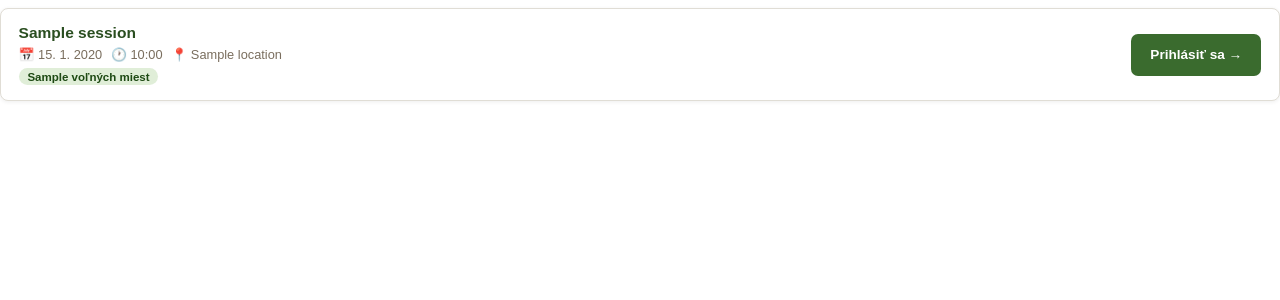
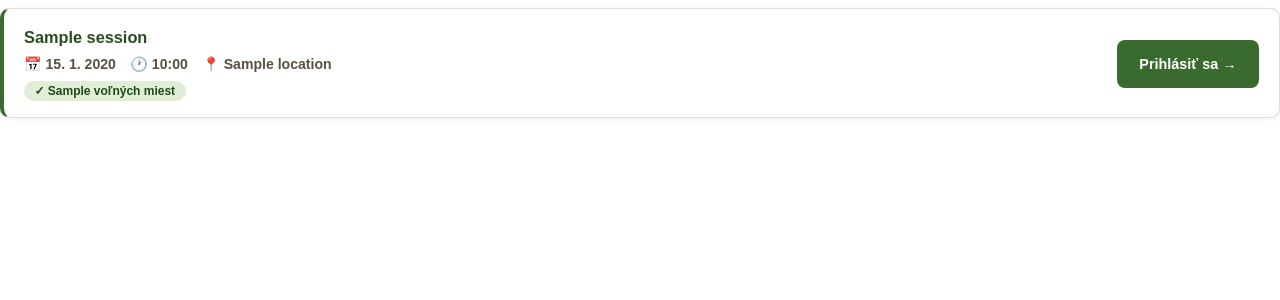
Before and after one commit to majerzdenko-lab/minicrmkos, a Flask app: template templates/kurzy.html in a window 1280 px wide. Shown: the top 300 px of the page. Run offline with Flask 3, Linux system fonts and the light colour scheme; the template is opened without the code that fills it: most values are stand-ins (such as "Sample title", 1, 10 or a date in 2020); some web fonts are replaced.

Commit message:
Redesign session cards: full card clickable, better typography, left accent border
Co-Authored-By: Claude Sonnet 4.6 <noreply@anthropic.com>

```diff
--- a/templates/kurzy.html
+++ b/templates/kurzy.html
@@ -16,70 +16,88 @@
     }
 
     .session-card {
+      display: block;
       background: #fff;
-      border: 1px solid #e0ddd5;
-      border-radius: 8px;
-      padding: 0.95rem 1.1rem;
-      margin-bottom: 0.65rem;
+      border: 1.5px solid #e0ddd5;
+      border-left: 4px solid #3a6b2e;
+      border-radius: 10px;
+      padding: 1.1rem 1.25rem 1rem;
+      margin-bottom: 0.75rem;
+      text-decoration: none;
+      color: inherit;
+      box-shadow: 0 1px 5px rgba(0,0,0,0.06);
+      transition: box-shadow 0.15s, border-color 0.15s, transform 0.1s;
+    }
+    .session-card:hover {
+      box-shadow: 0 4px 18px rgba(42,78,32,0.13);
+      border-left-color: #2a4e20;
+      transform: translateY(-1px);
+    }
+    .session-card.session-full {
+      border-left-color: #c8b8a2;
+      opacity: 0.75;
+      pointer-events: none;
+    }
+    .session-card-inner {
       display: flex;
       align-items: center;
       justify-content: space-between;
-      gap: 0.75rem;
-      flex-wrap: wrap;
-      box-shadow: 0 1px 4px rgba(0,0,0,0.07);
-      transition: box-shadow 0.15s;
+      gap: 1rem;
     }
-    .session-card:hover { box-shadow: 0 4px 14px rgba(42,78,32,0.12); }
     .session-info { flex: 1; min-width: 0; }
     .session-name {
-      font-weight: 700;
-      font-size: 0.97rem;
+      font-weight: 800;
+      font-size: 1.02rem;
       color: #2a4e20;
-      margin-bottom: 0.3rem;
+      margin-bottom: 0.5rem;
+      line-height: 1.3;
     }
     .session-meta {
-      font-size: 0.8rem;
-      color: #7a6e5e;
       display: flex;
       flex-wrap: wrap;
-      gap: 0.55rem;
+      gap: 0.9rem;
+      font-size: 0.88rem;
+      color: #5a5040;
+      font-weight: 600;
+      margin-bottom: 0.55rem;
     }
+    .session-meta span { display: flex; align-items: center; gap: 0.3rem; }
 
     .spots {
       display: inline-block;
-      font-size: 0.72rem;
+      font-size: 0.75rem;
       font-weight: 700;
-      padding: 0.15rem 0.55rem;
-      border-radius: 12px;
-      margin-top: 0.4rem;
+      padding: 0.2rem 0.65rem;
+      border-radius: 20px;
     }
     .spots-ok   { background: #e0eed8; color: #1e4a14; }
     .spots-low  { background: #fef3d0; color: #7a5200; }
-    .spots-full { background: #f5ddd8; color: #7a1e1e; }
+    .spots-full { background: #f0ece3; color: #9a8870; }
 
     .btn-reg {
       display: inline-flex;
       align-items: center;
       justify-content: center;
-      min-height: 42px;
-      padding: 0.45rem 1.2rem;
+      min-height: 48px;
+      min-width: 130px;
+      padding: 0.5rem 1.4rem;
       background: #3a6b2e;
       color: #fff;
-      border-radius: 7px;
-      font-size: 0.85rem;
+      border-radius: 8px;
+      font-size: 0.9rem;
       font-weight: 700;
       font-family: 'Nunito', sans-serif;
       text-decoration: none;
       white-space: nowrap;
-      transition: background 0.15s;
       flex-shrink: 0;
     }
-    .btn-reg:hover { background: #2a4e20; }
     .btn-reg-full {
       background: #e8e4dc;
       color: #9a8870;
-      cursor: default;
-      pointer-events: none;
+    }
+    @media (max-width: 480px) {
+      .session-card-inner { flex-direction: column; align-items: flex-start; }
+      .btn-reg { width: 100%; justify-content: center; }
     }
 
     /* ── Notify form ── */
@@ -158,7 +176,12 @@
 {% if sessions %}
   {% for s in sessions %}
     {% set left = s.spots_left %}
-    <div class="session-card">
+    {% if left == 0 %}
+      <div class="session-card session-full">
+    {% else %}
+      <a href="{{ url_for('prihlasenie', session_id=s.id) }}" class="session-card" target="_blank">
+    {% endif %}
+      <div class="session-card-inner">
         <div class="session-info">
           <div class="session-name">{{ s.name }}</div>
           <div class="session-meta">
@@ -168,22 +191,25 @@
           </div>
           {% if left is not none %}
             {% if left == 0 %}
-            <div><span class="spots spots-full">Obsadený</span></div>
+              <span class="spots spots-full">Obsadený</span>
             {% elif left <= 3 %}
-            <div><span class="spots spots-low">Posledné {{ left }} miesta</span></div>
+              <span class="spots spots-low">⚡ Posledné {{ left }} miesta</span>
             {% else %}
-            <div><span class="spots spots-ok">{{ left }} voľných miest</span></div>
+              <span class="spots spots-ok">✓ {{ left }} voľných miest</span>
             {% endif %}
           {% endif %}
         </div>
         {% if left == 0 %}
           <span class="btn-reg btn-reg-full">Obsadený</span>
         {% else %}
-        <a href="{{ url_for('prihlasenie', session_id=s.id) }}" class="btn-reg" target="_blank">
-          Prihlásiť sa →
+          <span class="btn-reg">Prihlásiť sa →</span>
+        {% endif %}
+      </div>
+    {% if left == 0 %}
+      </div>
+    {% else %}
       </a>
     {% endif %}
-    </div>
   {% endfor %}
 
 {% else %}
```
Lines whose indentation alone changed are shown as unchanged.
